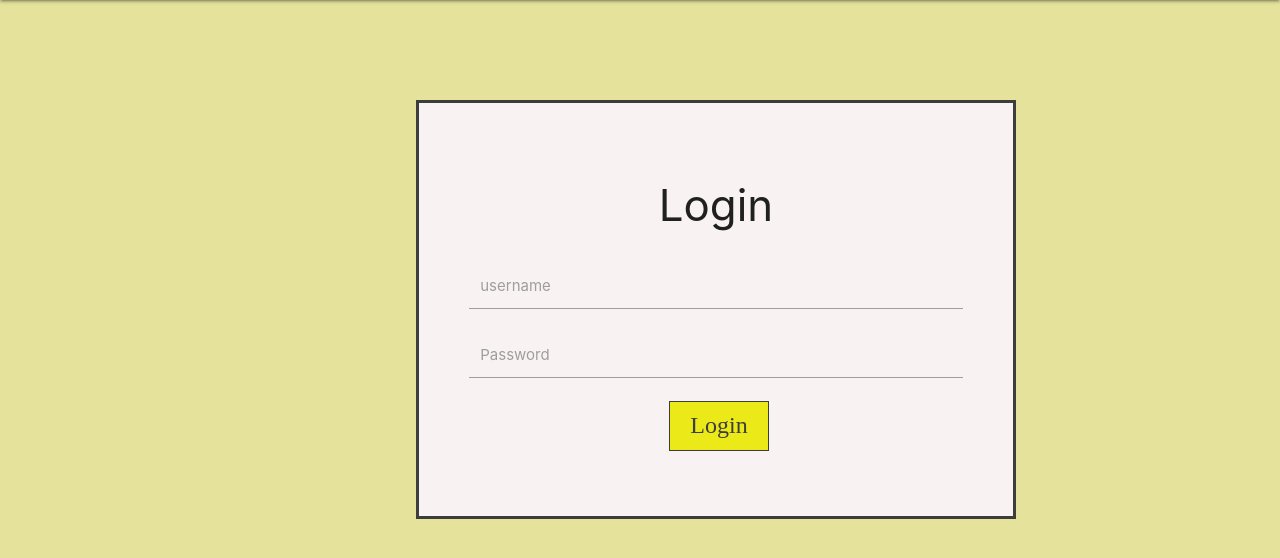
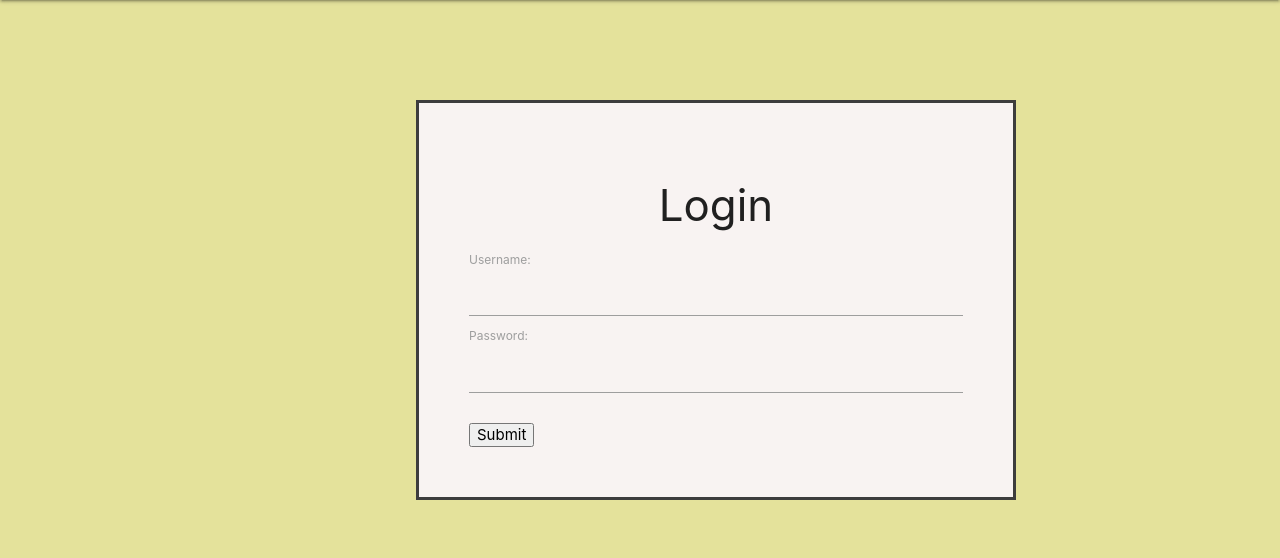
Before and after one commit to KhalHam1/Brainstormin-Spelling-Bee, a Flask app: page /login in a window 1280 px wide. Shown: the part 64-622 px from the top of the page. Run offline with Flask 2, Linux system fonts and the light colour scheme.

Commit message:
Testing new login form loginALTBranch

```diff
--- a/App/templates/game.html
+++ b/App/templates/game.html
@@ -124,7 +124,7 @@
     <div id = "test" style="color:hsl(59, 57%, 75%)" class="unselectable">{{words}}</div>
 
 
-    <div>Time left = <span id="timer"></span></div>
+    <div>Time: <span id="timer"></span></div>
 
     <a class = "textToSpeechbutton" onclick="speakbutton()" >Speak</a>
     <input type="text" id="userInput" autocomplete="off" name="userInput"><br>
@@ -133,7 +133,6 @@
     <div id="test2" class="unselectable"></div>
 </div>
 <div id = "endgame">This is the endgame screen.</div>
-
 <script>
     var input = document.getElementById("userInput");
     input.addEventListener("keyup", function(event) {
--- a/App/templates/login.html
+++ b/App/templates/login.html
@@ -88,23 +88,35 @@
 <div class="flexbox-container">
 <h3 style="text-align:center;">Login</h3>
 
-    <form class="col s12 m8 offset-m2" method="POST" action="/login">
-        {{ form.csrf_token }}
+<form class="col s12 m8 offset-m2" method="POST" action="/login">
+
+        <label for="username">Username:</label><br>
+        <input type="text" id="username" name="username"><br>
+
+        <label for="password">Password:</label><br>
+        <input type="password" id="password" name="password"><br><br>
+
+        <input type="submit" value="Submit">
+      </form>
+
+      <!-- <form class="col s12 m8 offset-m2" method="POST" action="/login">
+        {# form.csrf_token #}
 
         <div class="input-field col s12 m8 offset-m2">
-          {{ form.username(size=20, class="validate") }}
-          {{ form.username.label }}
+          {# form.username(size=20, class="validate") #}
+          {# form.username.label #}
         </div>
 
         <div class="input-field col s12 m8 offset-m2">
-          {{ form.password(size=20, class="validate") }}
-          {{ form.password.label }}
+          {# form.password(size=20, class="validate") #}
+          {# form.password.label #}
         </div>
 
         <div class="input-field col s12 m8 offset-m2" style="margin-left:200px;">
-          {{form.submit}}
+         {#form.submit#}
         </div>
-    </form>
+    </form> -->
+
 
 </div>
 {% endblock %}
--- a/App/views/user.py
+++ b/App/views/user.py
@@ -96,34 +96,53 @@ def login():
     if current_user and current_user.is_authenticated:
         return render_template('home.html')
     else:
-        form = LogIn()
-        return render_template('login.html', form=form)
+
+        return render_template('login.html')
 
 
 @user_views.route('/login', methods=['POST'])
 def loginAction():
+
     if current_user and current_user.is_authenticated:
         return render_template('home.html')
     else:
-        form = LogIn()
-        if form.validate_on_submit():
-            data = request.form
-            success = check_user(data['username'],data['password'])
-            if success:
+        data = request.form
+        success = check_user(data['username'],data['password'])
+        if success:
+            print('Current Username: ', data['username'])
                 # user = get_user(data['username'])
                 # print(user)
                 # userLoggedIn = load_user(user)
                 # print("userLoggedIn = ", userLoggedIn.toDict())
-                user_object = get_user_object(data['username'])
-                print('User logging in: ', user_object.toDict())
-                login_user(user_object)
+            user_object = get_user_object(data['username'])
+            print('User logging in: ', user_object.toDict())
+            login_user(user_object)
                 # flash('Logged In Successfully')
-                return render_template('home.html', currUser = user_object)
-            flash('Invalid Credentials')
-            return render_template('login.html', form=form)
-        else:
-            flash('End case.')
-            return render_template('home.html')
+            return render_template('home.html', currUser = user_object)
+        flash('Invalid Credentials')
+        return render_template('login.html')
+        # else:
+        #     flash('End case.')
+        #     return render_template('home.html')
+        # form = LogIn()
+        # if form.validate_on_submit():
+        #     data = request.form
+        #     success = check_user(data['username'],data['password'])
+        #     if success:
+        #         # user = get_user(data['username'])
+        #         # print(user)
+        #         # userLoggedIn = load_user(user)
+        #         # print("userLoggedIn = ", userLoggedIn.toDict())
+        #         user_object = get_user_object(data['username'])
+        #         print('User logging in: ', user_object.toDict())
+        #         login_user(user_object)
+        #         # flash('Logged In Successfully')
+        #         return render_template('home.html', currUser = user_object)
+        #     flash('Invalid Credentials')
+        #     return render_template('login.html', form=form)
+        # else:
+        #     flash('End case.')
+        #     return render_template('home.html')
 
 
 # @user_views.route('/start', method=['GET'])
```
